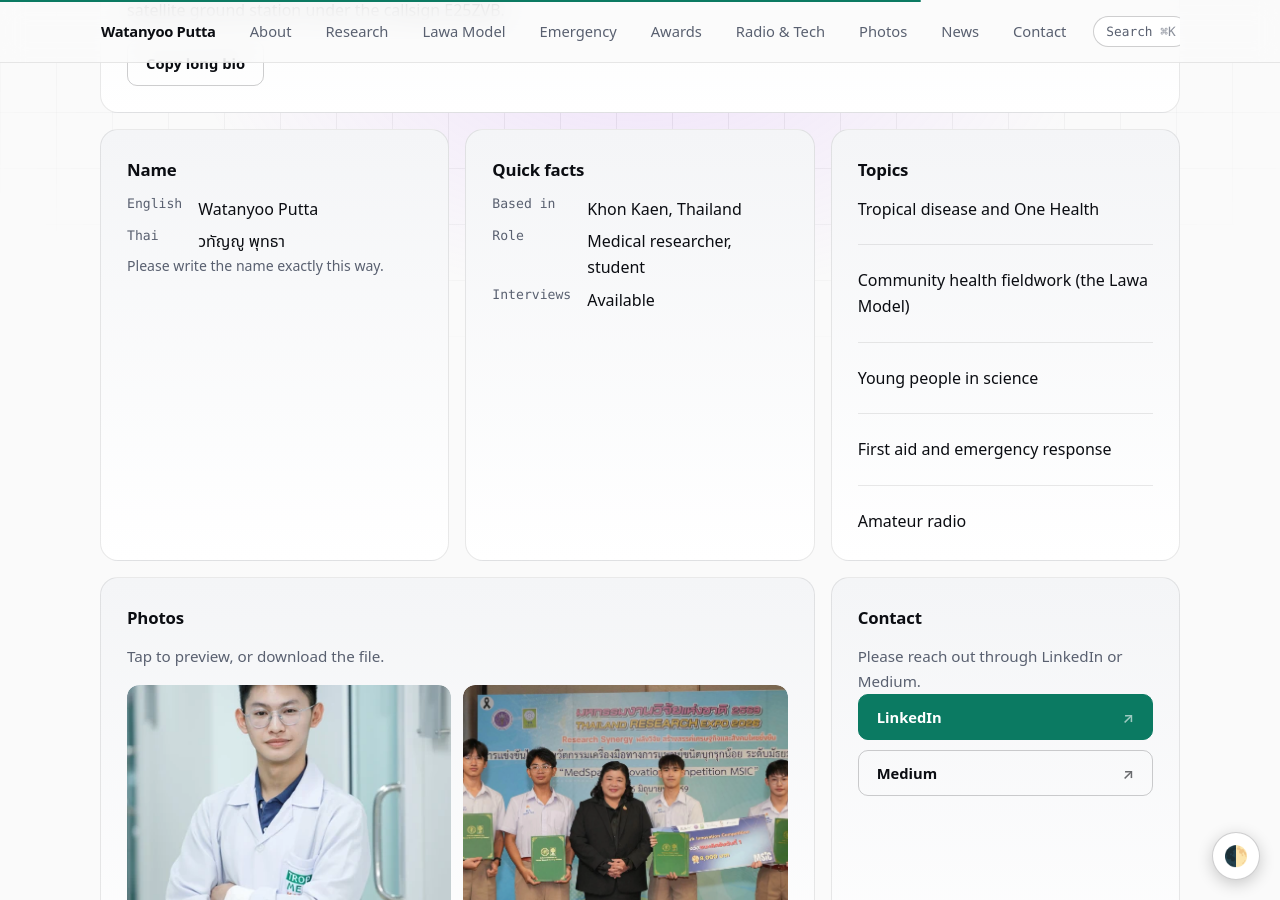
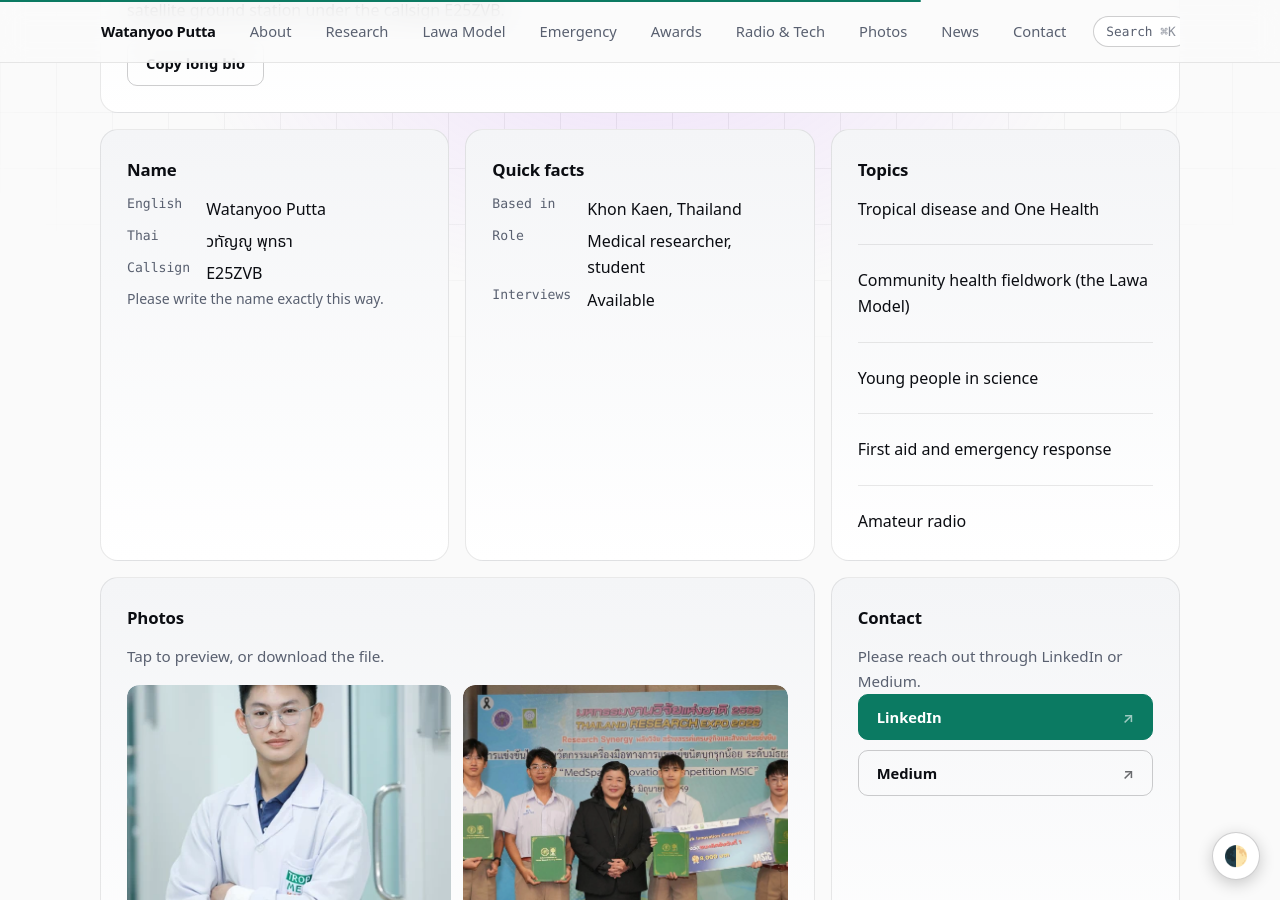
Before and after one commit to WatanyooPutta/WatanyooPutta.github.io, a Jekyll site: the page built from media.html, in a window 1280 px wide and 900 px high, scrolled down 756 px. Built offline with Jekyll 4.4.1, drawn with Linux system fonts in a browser that asks for light colours.

Commit message:
Update media.html

```diff
--- a/media.html
+++ b/media.html
@@ -14,7 +14,7 @@ image: /assets/og/media.jpg
 <main id="main" class="grid">
 <section class="card s3"><h2>Short bio</h2><p id="bio-short">Watanyoo Putta (วทัญญู พุทธา) is a Thai medical researcher and high school student in Khon Kaen, Thailand. He works on tropical disease, One Health and biosensors, and won first place at the MedSpark Innovation Competition 2026. He writes about public health on Medium (@watanyoo.putta).</p><div class="btns"><button class="btn alt" type="button" data-copy="bio-short">Copy short bio</button></div></section>
 <section class="card s3"><h2>Long bio</h2><p id="bio-long">Watanyoo Putta (วทัญญู พุทธา) is a Thai medical researcher and high school student at Khonkaenwittayayon School in Khon Kaen, Thailand. His work covers tropical medicine, biosensors, disease surveillance and the One Health framework. He completed a research internship at the Tropical Disease Research Center, Khon Kaen University, and took part in the Lawa Model, a One Health approach to liver fluke transmission around Lawa Lake. In 2026 he won first place at the MedSpark Innovation Competition for rapid point-of-care diagnostic biosensors aimed at snake venom detection. He holds a NIEMS emergency responder credential, volunteers in first aid with the Thai Red Cross, completed the One Health Professional Certificate (Surveillance track), and operates an amateur radio and TinyGS satellite ground station under the callsign E25ZVB.</p><div class="btns"><button class="btn alt" type="button" data-copy="bio-long">Copy long bio</button></div></section>
-<section class="card"><h2>Name</h2><dl class="facts"><dt>English</dt><dd id="nm-en">Watanyoo Putta</dd><dt>Thai</dt><dd lang="th">วทัญญู พุทธา</dd></dl><p class="small">Please write the name exactly this way.</p></section>
+<section class="card"><h2>Name</h2><dl class="facts"><dt>English</dt><dd id="nm-en">Watanyoo Putta</dd><dt>Thai</dt><dd lang="th">วทัญญู พุทธา</dd><dt>Callsign</dt><dd>E25ZVB</dd></dl><p class="small">Please write the name exactly this way.</p></section>
 <section class="card"><h2>Quick facts</h2><dl class="facts"><dt>Based in</dt><dd>Khon Kaen, Thailand</dd><dt>Role</dt><dd>Medical researcher, student</dd><dt>Interviews</dt><dd>Available</dd></dl></section>
 <section class="card"><h2>Topics</h2><ul class="list"><li>Tropical disease and One Health</li><li>Community health fieldwork (the Lawa Model)</li><li>Young people in science</li><li>First aid and emergency response</li><li>Amateur radio</li></ul></section>
 <section class="card s2"><h2>Photos</h2><p class="muted">Tap to preview, or download the file.</p><div class="pics">
```
